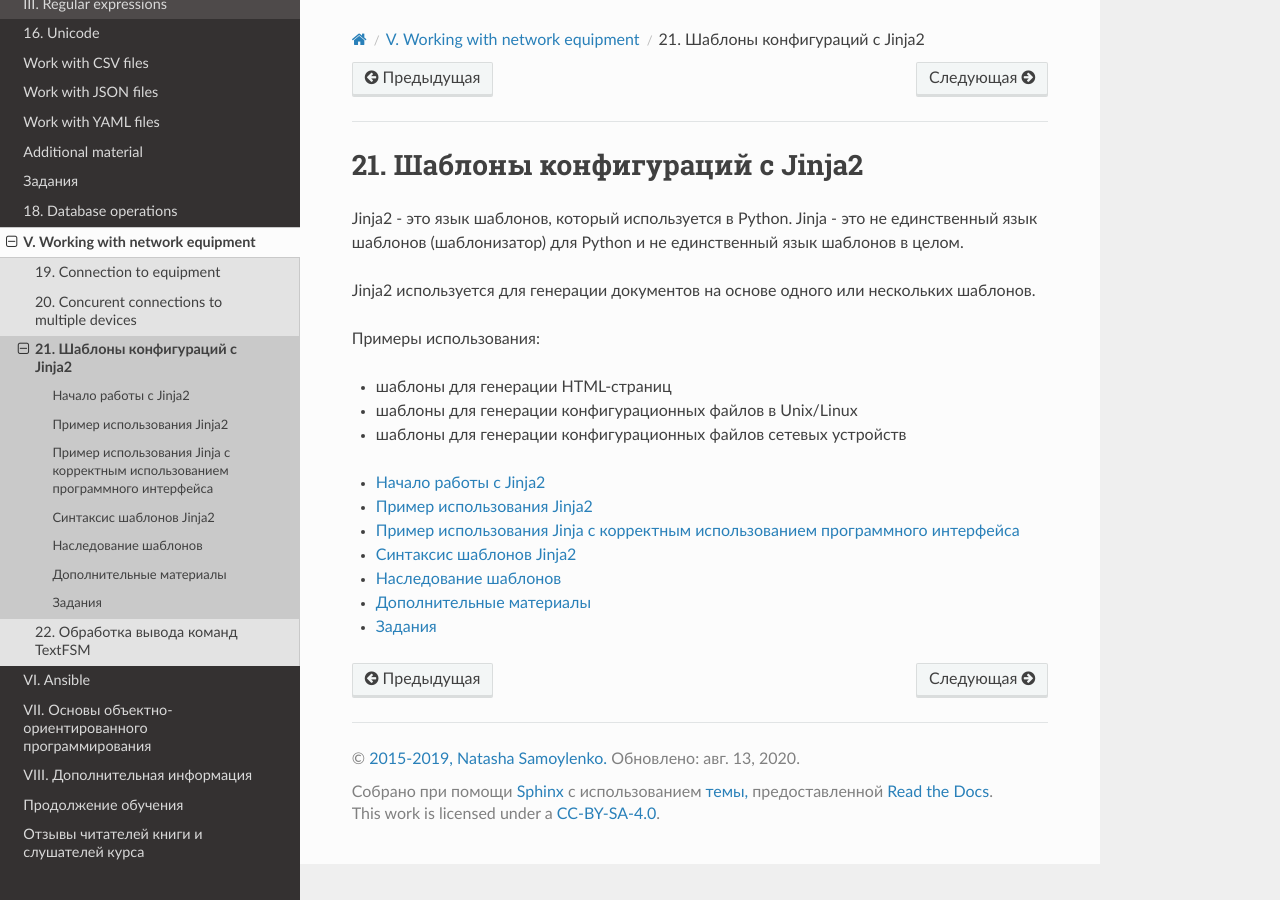
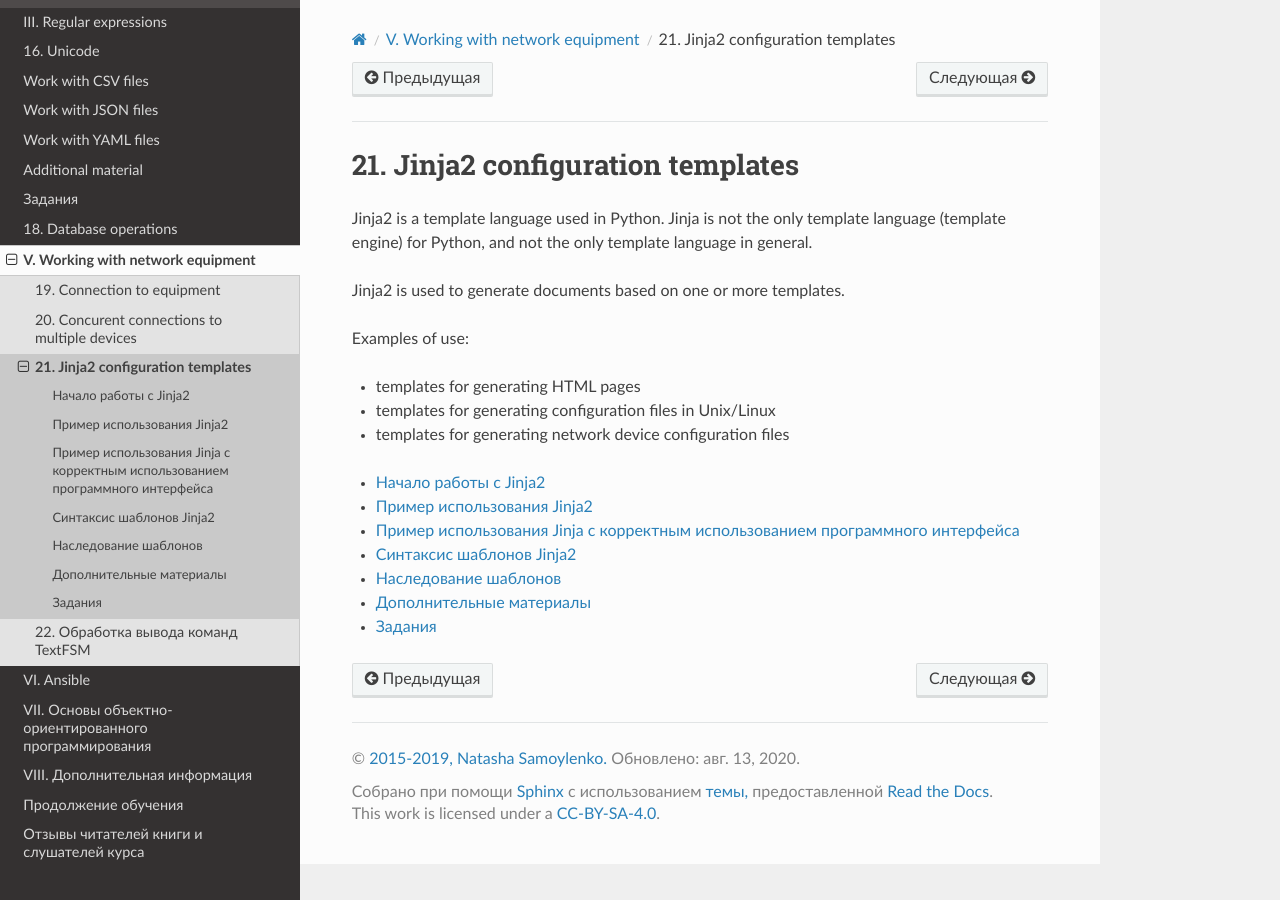
Before and after one commit to Aidar5/nattoeng, a Sphinx documentation site: the page built from docs/source/book/21_jinja2/index.rst, in a window 1280 px wide. Built offline with Sphinx 7.4.7 and the Read the Docs theme 2.0.0, drawn with Linux system fonts in a browser that asks for light colours; pages that are not in the unit, such as notebooks, are missing from menus.

Commit message:
Update index.rst

```diff
--- a/docs/source/book/21_jinja2/index.rst
+++ b/docs/source/book/21_jinja2/index.rst
@@ -4,22 +4,18 @@
 
 .. _jinja2_index:
 
-21. Шаблоны конфигураций с Jinja2
+21. Jinja2 configuration templates
 ============================
 
-Jinja2 - это язык шаблонов, который
-используется в Python. Jinja - это не единственный язык шаблонов
-(шаблонизатор) для Python и не единственный язык шаблонов в
-целом.
+Jinja2 is a template language used in Python. Jinja is not the only template language (template engine) for Python, and not the only template language in general.
 
-Jinja2 используется для генерации документов на основе одного или
-нескольких шаблонов.
+Jinja2 is used to generate documents based on one or more templates.
 
-Примеры использования:
+Examples of use:
 
-* шаблоны для генерации HTML-страниц
-* шаблоны для генерации конфигурационных файлов в Unix/Linux
-* шаблоны для генерации конфигурационных файлов сетевых устройств
+* templates for generating HTML pages
+* templates for generating configuration files in Unix/Linux
+* templates for generating network device configuration files
 
 .. toctree::
    :maxdepth: 1
```
